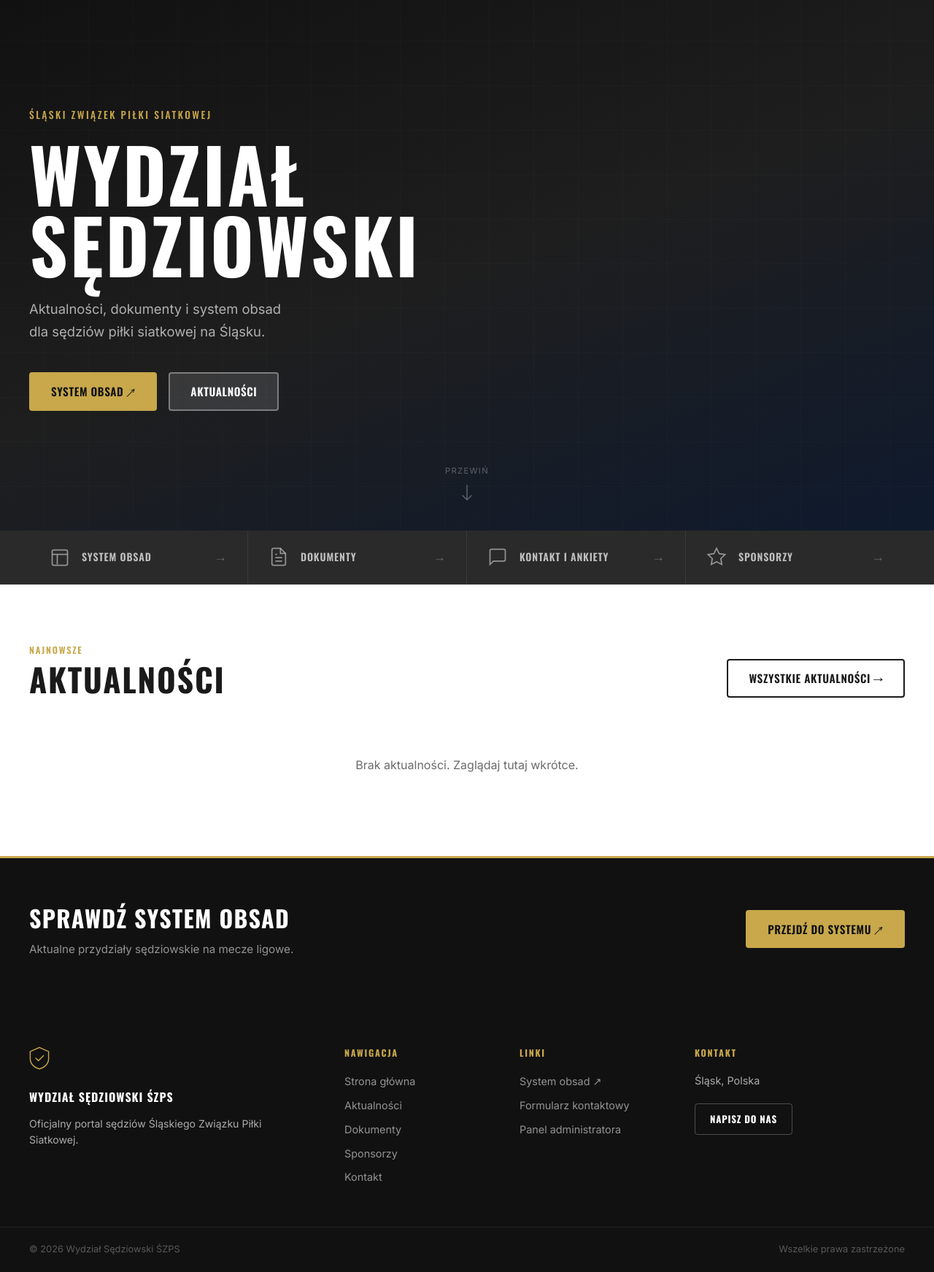
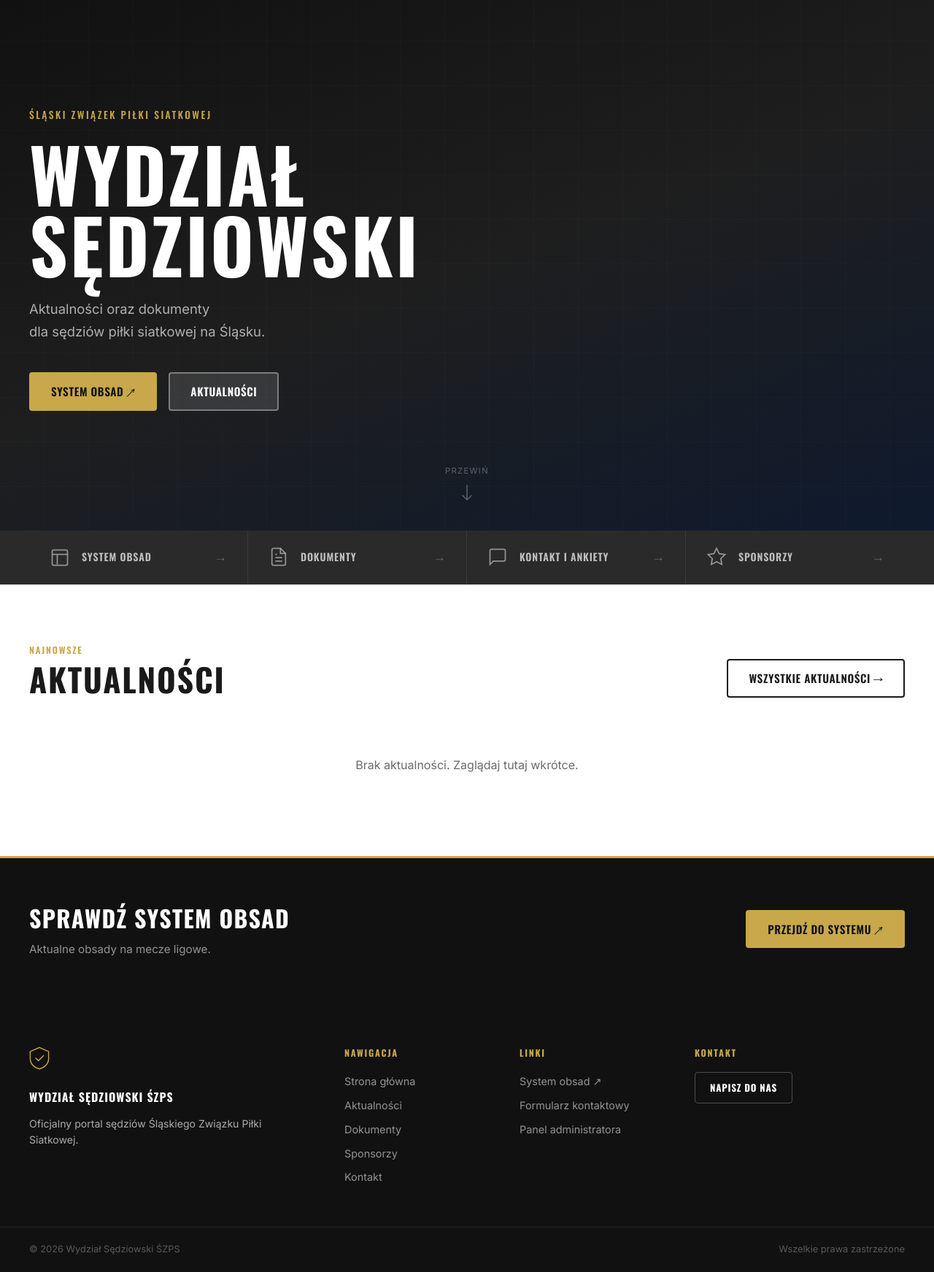
Before and after one commit to michbroniszewski/szps_website, a Django app: page / in a window 1280 px wide. Shown: the part 73-1816 px from the top of the page at 73% size. Run offline with Django 5.2, Linux system fonts and the light colour scheme; data that the repository does not hold is empty; some libraries are stand-ins or nearby versions.

Commit message:
add background file and fix some prints

```diff
--- a/templates/base.html
+++ b/templates/base.html
@@ -113,7 +113,7 @@
 
         <div class="footer-col">
           <h4 class="footer-col__heading">Kontakt</h4>
-          <p class="footer-address">Śląsk, Polska</p>
+          <!-- <p class="footer-address">Śląsk, Polska</p> -->
           <a href="{% url 'contact:contact' %}" class="footer-cta-btn">Napisz do nas</a>
         </div>
       </div>
--- a/templates/home.html
+++ b/templates/home.html
@@ -13,7 +13,7 @@
   <div class="container hero__inner">
     <p class="hero__eyebrow">Śląski Związek Piłki Siatkowej</p>
     <h1 class="hero__title">Wydział<br>Sędziowski</h1>
-    <p class="hero__lead">Aktualności, dokumenty i system obsad<br>dla sędziów piłki siatkowej na Śląsku.</p>
+    <p class="hero__lead">Aktualności oraz dokumenty<br>dla sędziów piłki siatkowej na Śląsku.</p>
     <div class="hero__actions">
       <a href="{{ STAFFING_SYSTEM_URL }}" class="btn btn--primary" target="_blank" rel="noopener">
         System obsad ↗
@@ -169,7 +169,7 @@
     <div class="cta-banner__inner">
       <div>
         <h2 class="cta-banner__title">Sprawdź system obsad</h2>
-        <p class="cta-banner__sub">Aktualne przydziały sędziowskie na mecze ligowe.</p>
+        <p class="cta-banner__sub">Aktualne obsady na mecze ligowe.</p>
       </div>
       <a href="{{ STAFFING_SYSTEM_URL }}" class="btn btn--primary" target="_blank" rel="noopener">
         Przejdź do systemu ↗
```
Also changed, not shown: static/images/sedziowie_grupowe.jpg (added).
